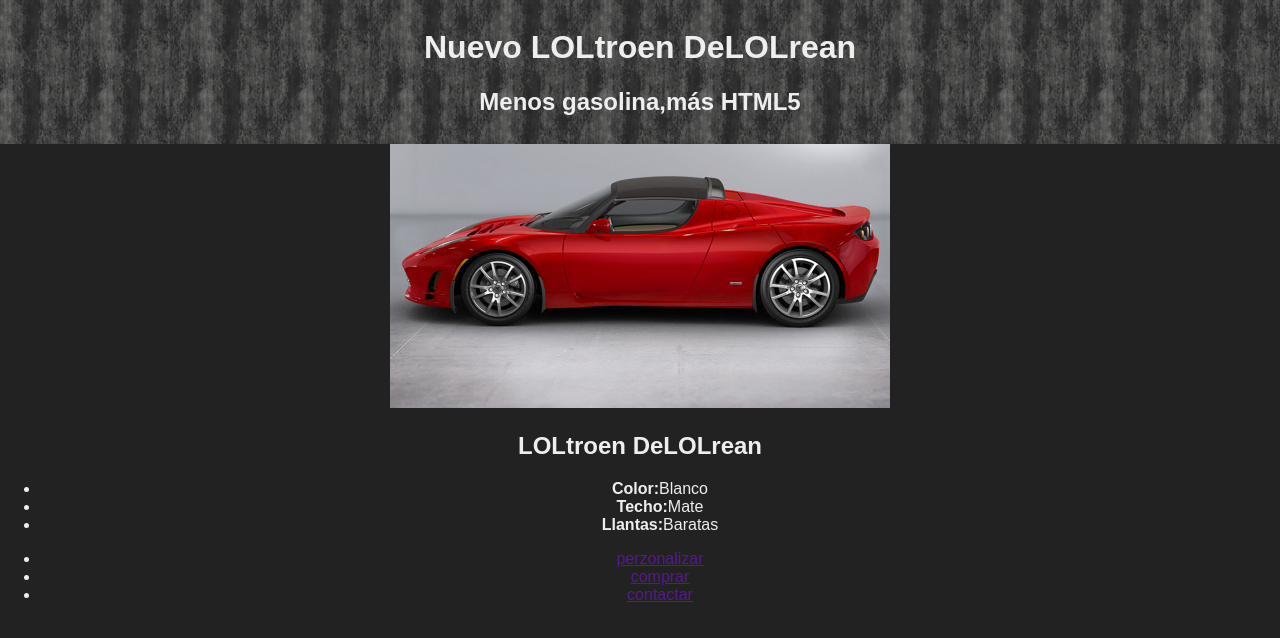
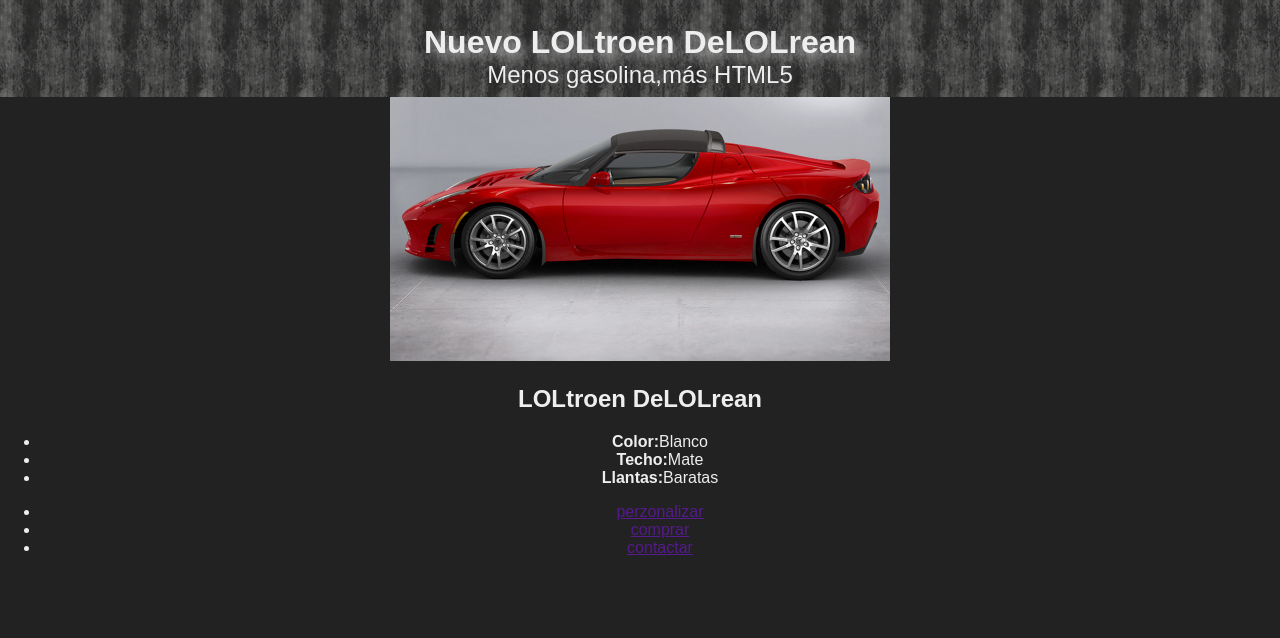
Before and after one commit to Rudibarra/mejorandola, a plain HTML site: page index.html in a window 1280 px wide. Drawn offline with Linux system fonts and the light colour scheme.

Commit message:
sombras transparentes y rgba

```diff
--- a/estilos.css
+++ b/estilos.css
@@ -19,6 +19,15 @@ header{
 }
 
 header h1{
+	margin: 0;
+	padding:0.5em 0 0 0;
+	text-shadow:rgba(255,255,255,0.5) 5px 5px 10px;
+
+}
+
+header h2{
+	margin: 0;
+	font-weight:normal;
 
 
 
```
